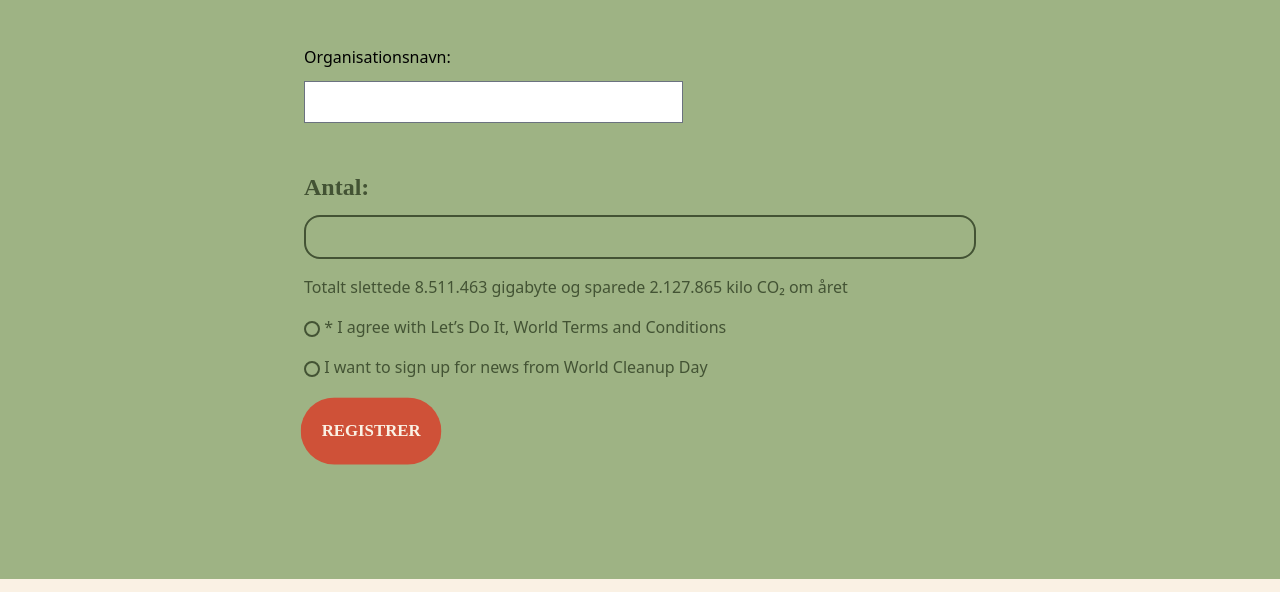
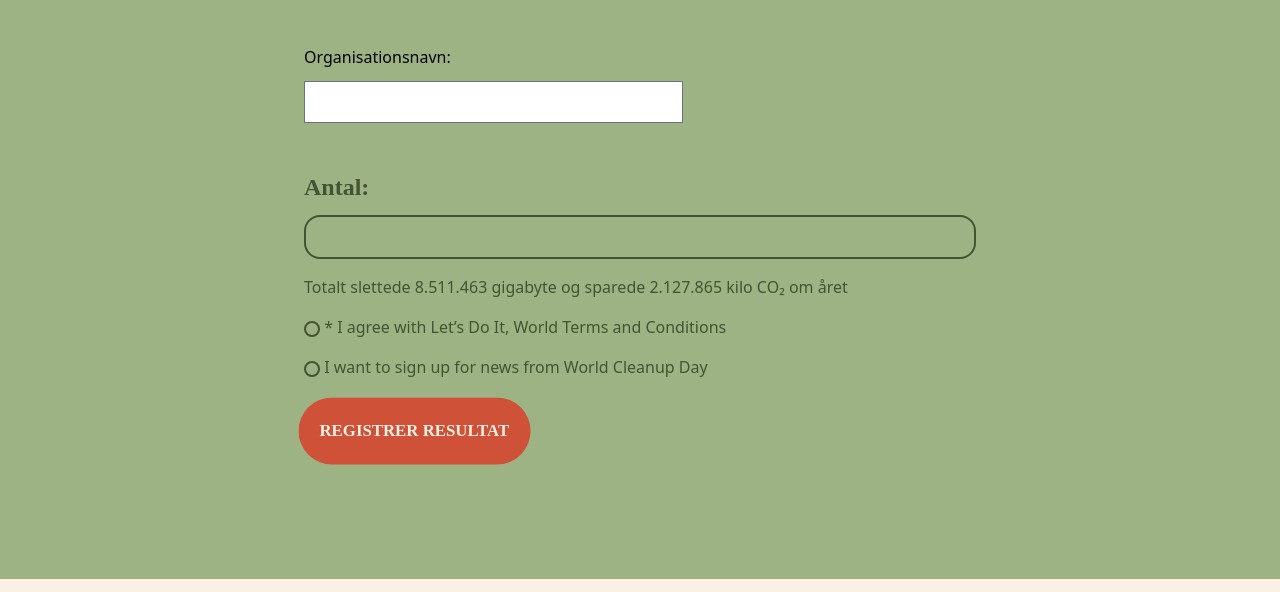
Before and after one commit to MadeleineMadsen/Digital-CleanUp-Day, an Astro site: page / in a window 1280 px wide. Shown: the part 7880-8472 px from the top of the page. Built offline with nearby package versions, Linux system fonts and the light colour scheme; Astro itself is replaced by a stand-in of ours.

Commit message:
Rettelse

```diff
--- a/src/pages/index.astro
+++ b/src/pages/index.astro
@@ -360,7 +360,7 @@ import Button from '../components/Button.astro';
 		</div>
 
 		<div class="mx-auto max-w-2xl mt-2 lg:mt-0">
-			<Button variant="primary" size="medium">Registrer</Button>
+			<Button variant="primary" size="medium">Registrer resultat</Button>
 		</div>
 	</div>
 	</form>
```
